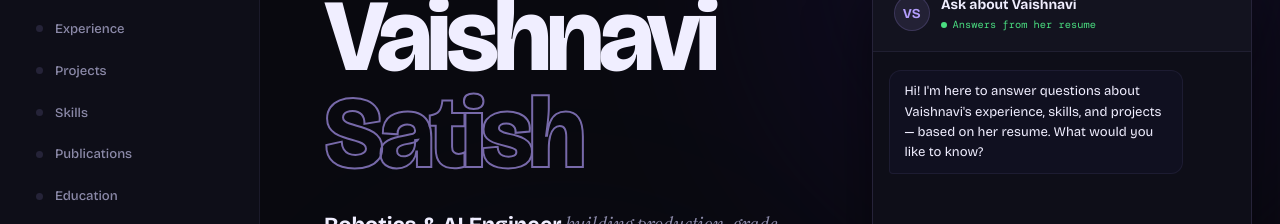
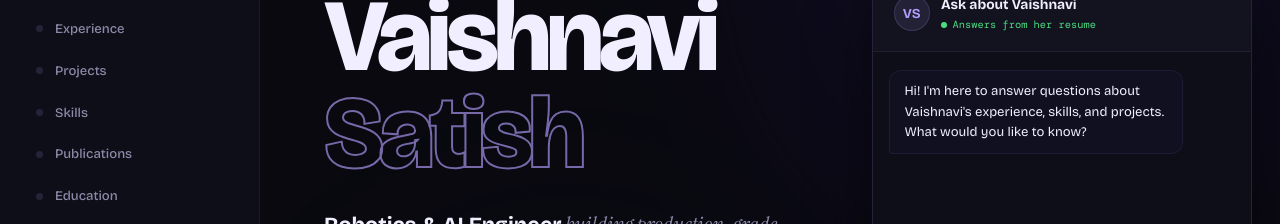
Before and after one commit to vaishnavisatish/portfolio_vaish, a website: page index.html in a window 1280 px wide. Both pictures are taken after a click on the button "Open chat about Vaishnavi". Shown: the part 202-426 px from the top of the page. Drawn offline with nearby package versions, Linux system fonts and the light colour scheme; a web font is replaced by a local one.

```diff
--- a/index.html
+++ b/index.html
@@ -927,7 +927,7 @@
     toggle.classList.toggle('open', opened);
     panel.classList.toggle('open', opened);
     if (opened && body.children.length === 0) {
-      addMessage('bot', "Hi! I'm here to answer questions about Vaishnavi's experience, skills, and projects — based on her resume. What would you like to know?");
+      addMessage('bot', "Hi! I'm here to answer questions about Vaishnavi's experience, skills, and projects. What would you like to know?");
     }
     if (opened) input.focus();
   });
```
